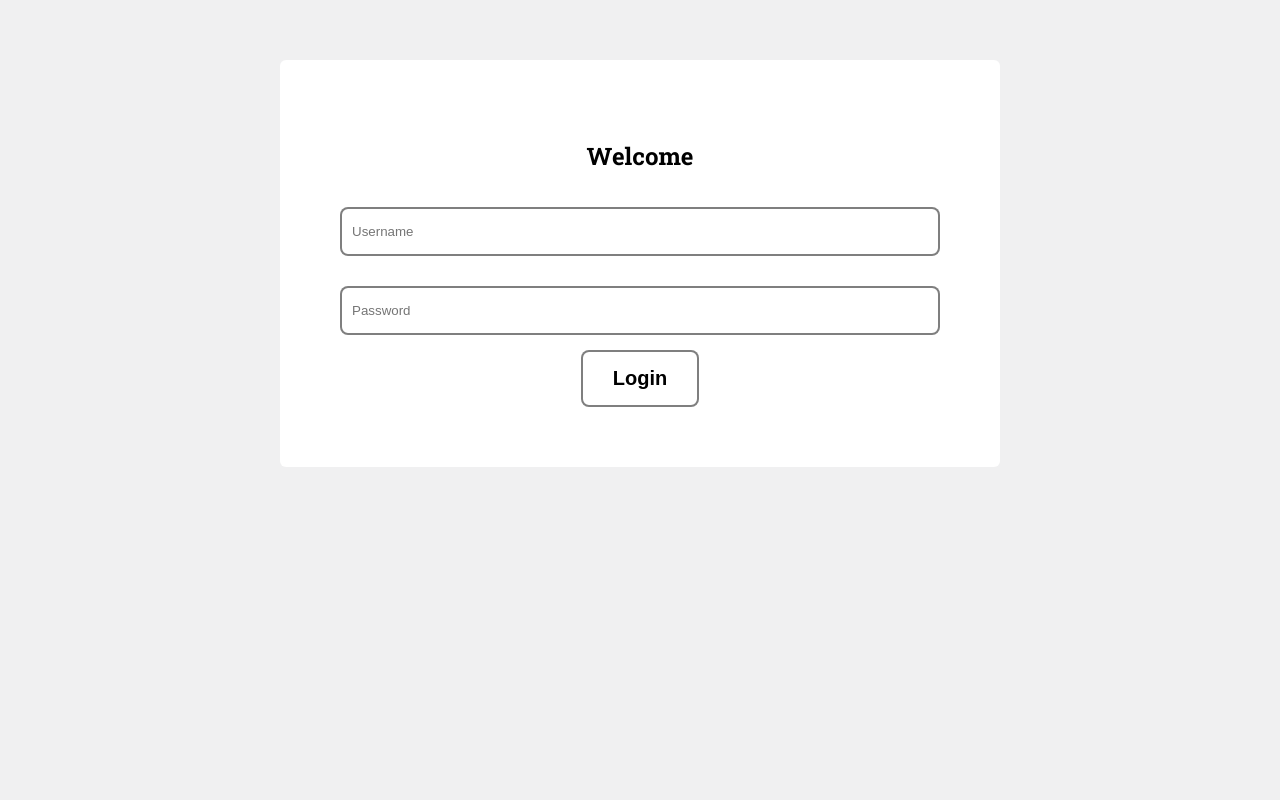
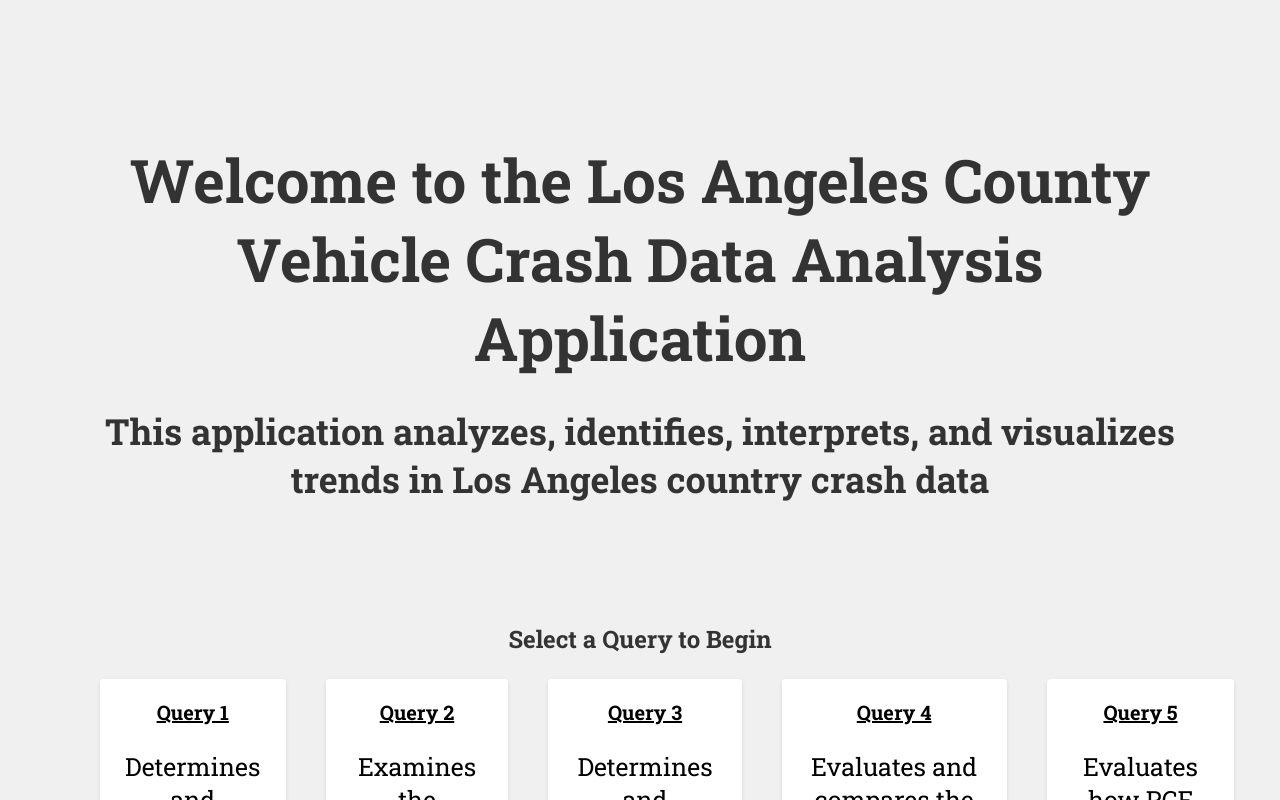
Before and after one commit to blakemontiegel/LACrashDataAnalysis, a React (Create React App) app in the folder frontend/: page / in a window 1280 px wide. Shown: the top 800 px of the page. Built offline with nearby package versions, Linux system fonts and the light colour scheme; the HTML template or start-up script is replaced by a standard one.

Commit message:
Removed Login Page

```diff
--- a/frontend/src/App.js
+++ b/frontend/src/App.js
@@ -1,6 +1,5 @@
 import { BrowserRouter, Routes, Route, Navigate } from 'react-router-dom'
 
-import Login from './pages/Login'
 import Welcome from './pages/Welcome'
 import Query1 from './pages/Query1'
 import Query2 from './pages/Query2'
@@ -17,10 +16,6 @@ function App() {
           <Routes>
             <Route
               path="/"
-              element={<Login />}
-            />
-            <Route
-              path="/welcome"
               element={<Welcome />}
             />
             <Route
--- a/frontend/src/pages/Login.js
+++ /dev/null
@@ -1,37 +0,0 @@
-import { useState } from 'react'
-import { Link } from 'react-router-dom'
-
-const Login = () => {
-    const [username, setUsername] = useState('')
-    const [password, setPassword] = useState('')
-
-    const handleSubmit = async (e) => {
-        e.preventDefault()
-    }
-
-    return (
-        <form className='login' /*onSubmit={handleSubmit}*/>
-            <h2>Welcome</h2>
-
-            <input
-                type='username'
-                placeholder='Username'
-                onChange={(e) => setUsername(e.target.value)}
-                value={username}
-            />
-            <input
-                type="password"
-                placeholder='Password'
-                onChange={(e) => setPassword(e.target.value)}
-                value={password}
-            />
-            <Link to="/welcome">
-            <button className='button'>Login</button>
-            </Link>
-
-        </form>
-    )
-
-}
-
-export default Login
--- a/frontend/src/pages/Query1.js
+++ b/frontend/src/pages/Query1.js
@@ -57,7 +57,7 @@ const Query1 = () => {
     return (
         <div className='page'>
             <div className='page-text'>
-                <Link to='/welcome'>
+                <Link to='/'>
                 <span className="material-symbols-outlined" title='Back to Welcome Page'>undo</span>
                 </Link>
             <h2>
--- a/frontend/src/pages/Query2.js
+++ b/frontend/src/pages/Query2.js
@@ -42,7 +42,7 @@ const Query2 = () => {
     return (
         <div className='page'>
             <div className='page-text'>
-                <Link to='/welcome'>
+                <Link to='/'>
                 <span className="material-symbols-outlined" title='Back to Welcome Page'>undo</span>
                 </Link>
             <h2>
--- a/frontend/src/pages/Query3.js
+++ b/frontend/src/pages/Query3.js
@@ -55,7 +55,7 @@ const Query3 = () => {
     return (
         <div className='page'>
             <div className='page-text'>
-                <Link to='/welcome'>
+                <Link to='/'>
                 <span className="material-symbols-outlined" title='Back to Welcome Page'>undo</span>
                 </Link>
             <h2>
--- a/frontend/src/pages/Query4.js
+++ b/frontend/src/pages/Query4.js
@@ -91,7 +91,7 @@ const Query4 = () => {
     return (
         <div className='page'>
             <div className='page-text'>
-                <Link to='/welcome'>
+                <Link to='/'>
                 <span className="material-symbols-outlined" title='Back to Welcome Page'>undo</span>
                 </Link>
             <h2>
--- a/frontend/src/pages/Query5.js
+++ b/frontend/src/pages/Query5.js
@@ -50,7 +50,7 @@ const Query5 = () => {
     return (
         <div className='page'>
             <div className='page-text'>
-                <Link to='/welcome'>
+                <Link to='/'>
                 <span className="material-symbols-outlined" title='Back to Welcome Page'>undo</span>
                 </Link>
             <h2>
```
